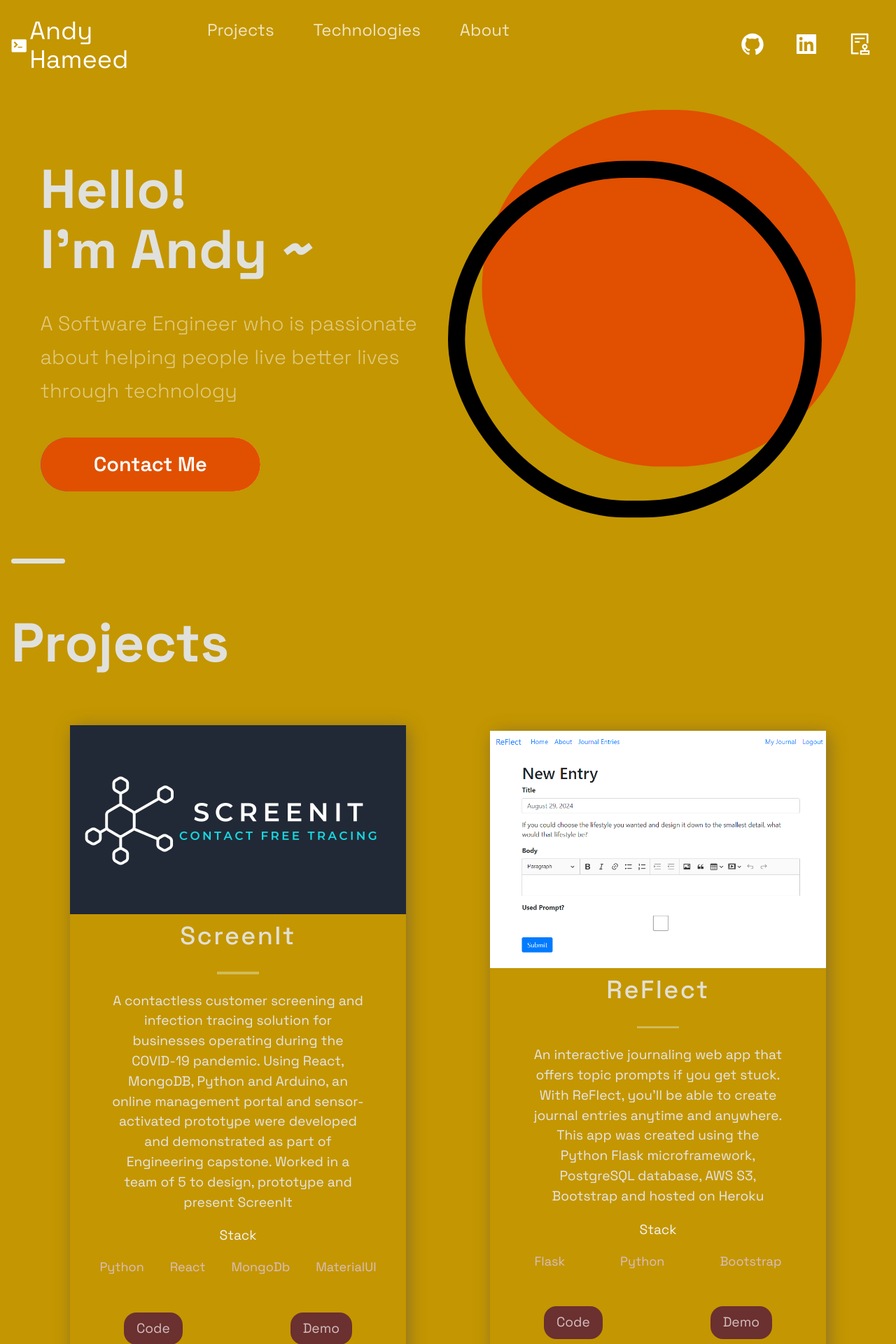
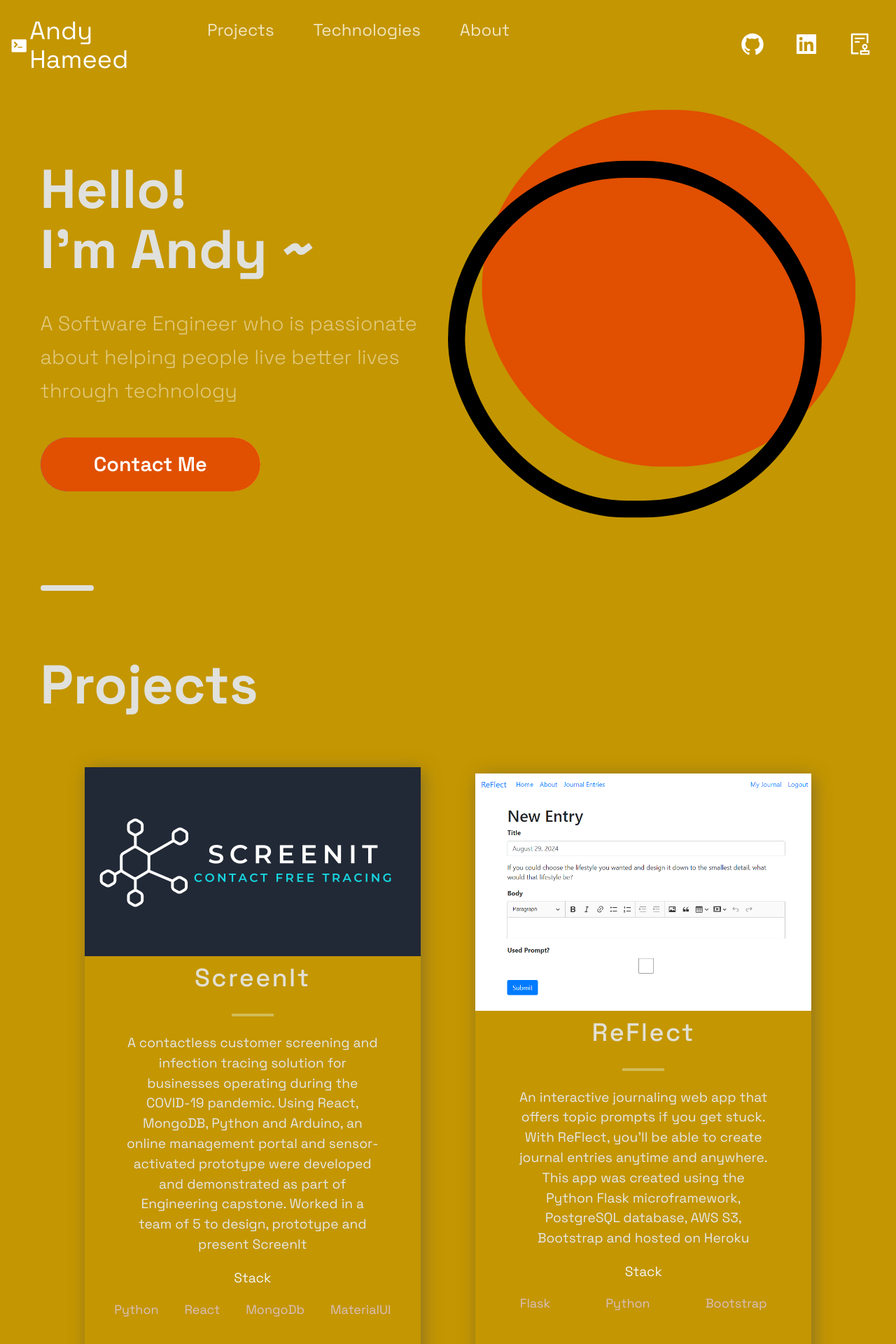
Before and after one commit to andyh98/portfolio, a Next.js app: page / in a window 1280 px wide. Shown: the top 1920 px of the page at 70% size. Built offline with nearby package versions, Linux system fonts and the light colour scheme.

Commit message:
projects section divider alignment

```diff
--- a/src/components/Projects/Projects.js
+++ b/src/components/Projects/Projects.js
@@ -5,8 +5,9 @@
 import { projects } from '../../constants/constants';
 
 const Projects = () => (
-  <Section nopadding id="projects">
+  <Section id="projects">
     <SectionDivider />
+    <br />
     <SectionTitle main>Projects</SectionTitle>
     <GridContainer>
       {projects.map((p, i) => {
```
